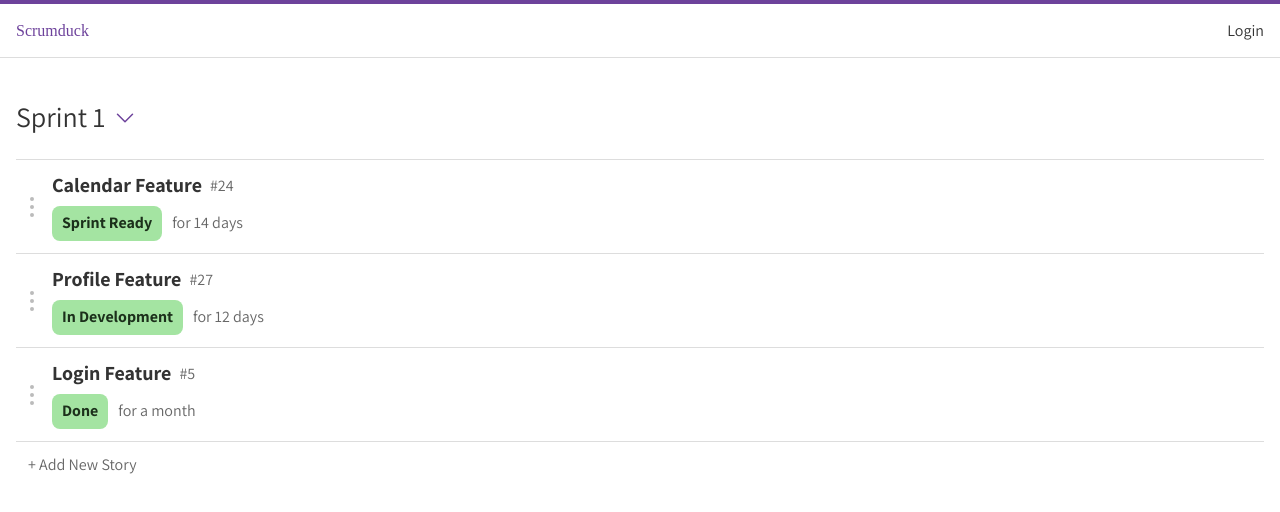
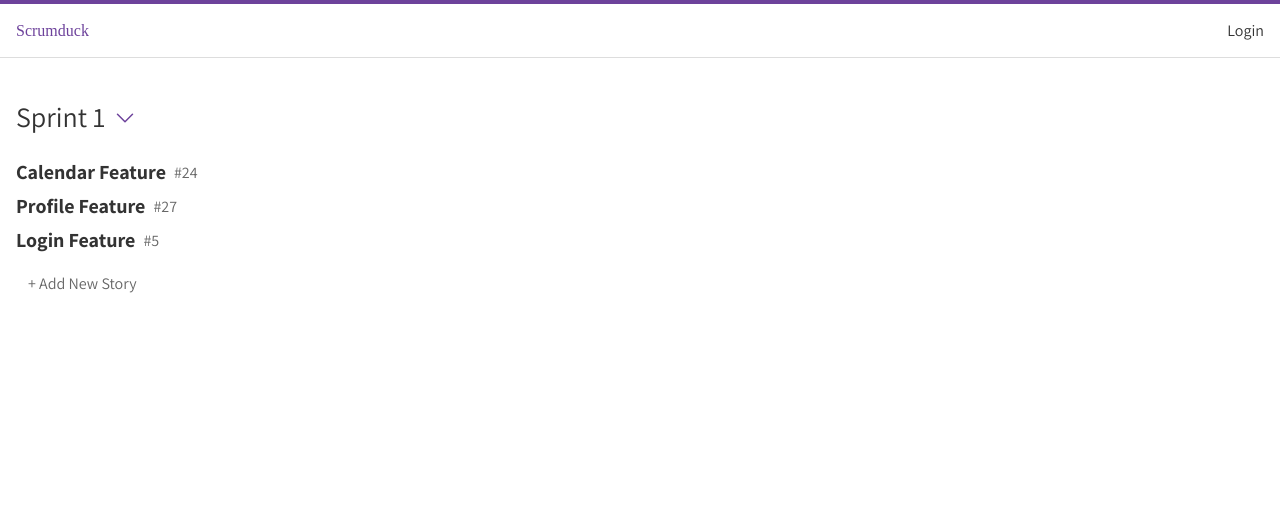
Before and after one commit to apethoud/scrumduck, a React (Create React App) app in the folder client/: page /app/sprint/1 in a window 1280 px wide. Shown: the top 512 px of the page. Built offline with nearby package versions, Linux system fonts and the light colour scheme; a web font is replaced by a local one.

Commit message:
feat(SprintView): remove old story card styling

```diff
--- a/client/src/components/StoryList.tsx
+++ b/client/src/components/StoryList.tsx
@@ -9,26 +9,15 @@ const StyledList = styled.div`
   border-top: 1px solid ${colors.gray10};
 `
 
-const StyledListItem = styled.div`
-  display: flex;
-  border-bottom: 1px solid ${colors.gray10};
-  padding-top: 12px;
-  padding-bottom: 12px;
-`
-
 function ListItem({ story }) {
   return (
     <div>
       <Link to={`/app/story/${story.id}`} style={{ textDecoration: "none" }}>
-        <StyledListItem>
-          <div style={{ display: "flex", justifyContent: "center", alignItems: "center", width: 32, marginRight: 4, color: "#bbb" }}>
-            <EllipsisVerticalIcon />
-          </div>
+        <Flex>
           <div>
             <TitleRow title={story.title} issueNumber={story.githubIssueNumber} />
-            <StatusRow status={story.status} statusDate={story.statusLastUpdated} />
           </div>
-        </StyledListItem>
+        </Flex>
       </Link>
     </div>
   )
@@ -45,10 +34,10 @@ function TitleRow({ title, issueNumber }) {
 
 export default function StoryList({ stories }) {
   return (
-    <StyledList>
+    <>
       {stories && stories.map(story => (
         <ListItem key={story.id} story={story} />
       ))}
-    </StyledList>
+    </>
   )
 }
```
